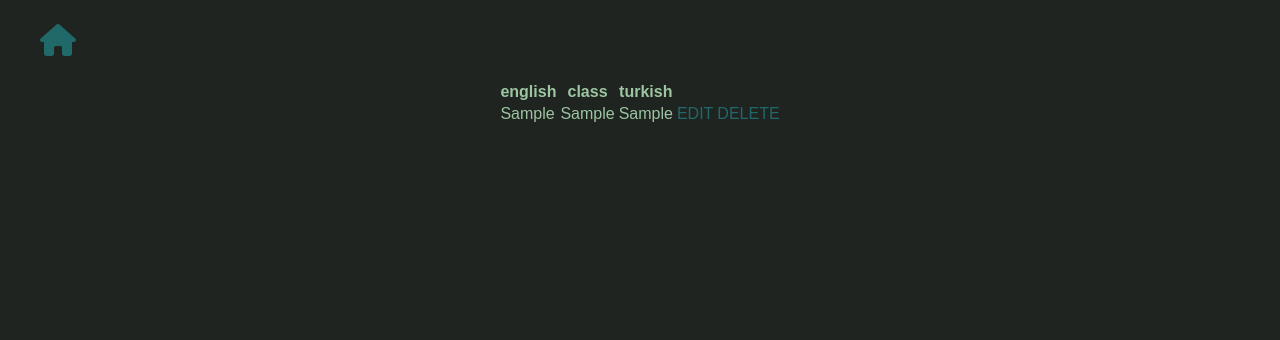
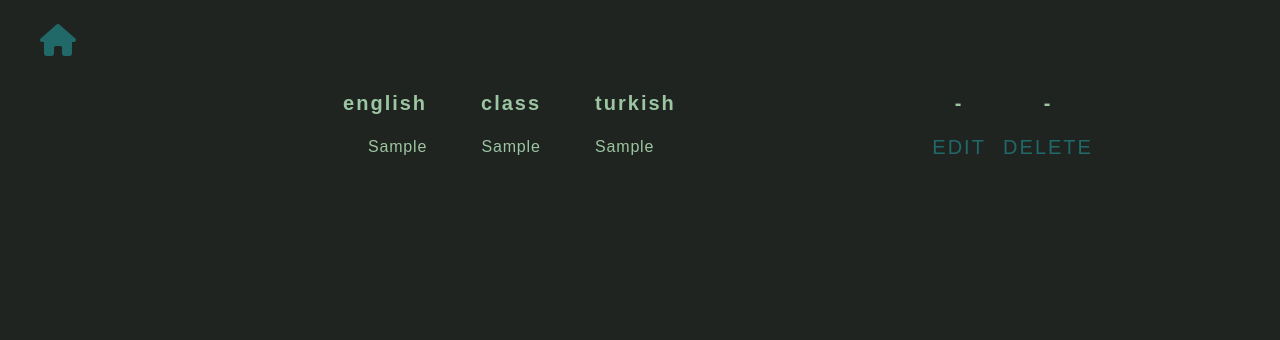
Before and after one commit to brk-cn/discord-bot-en-vocabulary, a Python web app: template fastapi/templates/words.html in a window 1280 px wide. Shown: the top 340 px of the page. Run offline with Jinja, Linux system fonts and the light colour scheme; the template is opened without the code that fills it: most values are stand-ins (such as "Sample title", 1, 10 or a date in 2020); some web fonts are replaced.

Commit message:
all words table css

```diff
--- a/fastapi/static/style.css
+++ b/fastapi/static/style.css
@@ -116,6 +116,47 @@ table {
     color: #9CC5A1;
 }
 
+table th {
+    height: 2.5rem;
+    text-align: center;
+    letter-spacing: 0.125rem;
+    font-size: 1.25rem;
+
+}
+
+table td {
+    height: 2.5rem;
+    letter-spacing: 0.05rem;
+}
+
+table th:nth-child(1),
+table td:nth-child(1) {
+    width: 15rem;
+    text-align: end;
+}
+
+table th:nth-child(2),
+table td:nth-child(2) {
+    width: 10rem;
+    text-align: center;
+}
+
+table th:nth-child(3),
+table td:nth-child(3) {
+    width: 20rem;
+    text-align: start;
+}
+
+table th:nth-child(4),
+table th:nth-child(5),
+table td:nth-child(4),
+table td:nth-child(5) {
+    width: 5rem;
+    text-align: center;
+    letter-spacing: 0.125rem;
+    font-size: 1.25rem;
+}
+
 table a {
     text-decoration: none;
     color: #216869;
--- a/fastapi/templates/words.html
+++ b/fastapi/templates/words.html
@@ -14,8 +14,8 @@
             <th>english</th>
             <th>class</th>
             <th>turkish</th>
-            <th></th>
-            <th></th>
+            <th>-</th>
+            <th>-</th>
         </tr>
         {% for word in words %}
         <tr>
```
